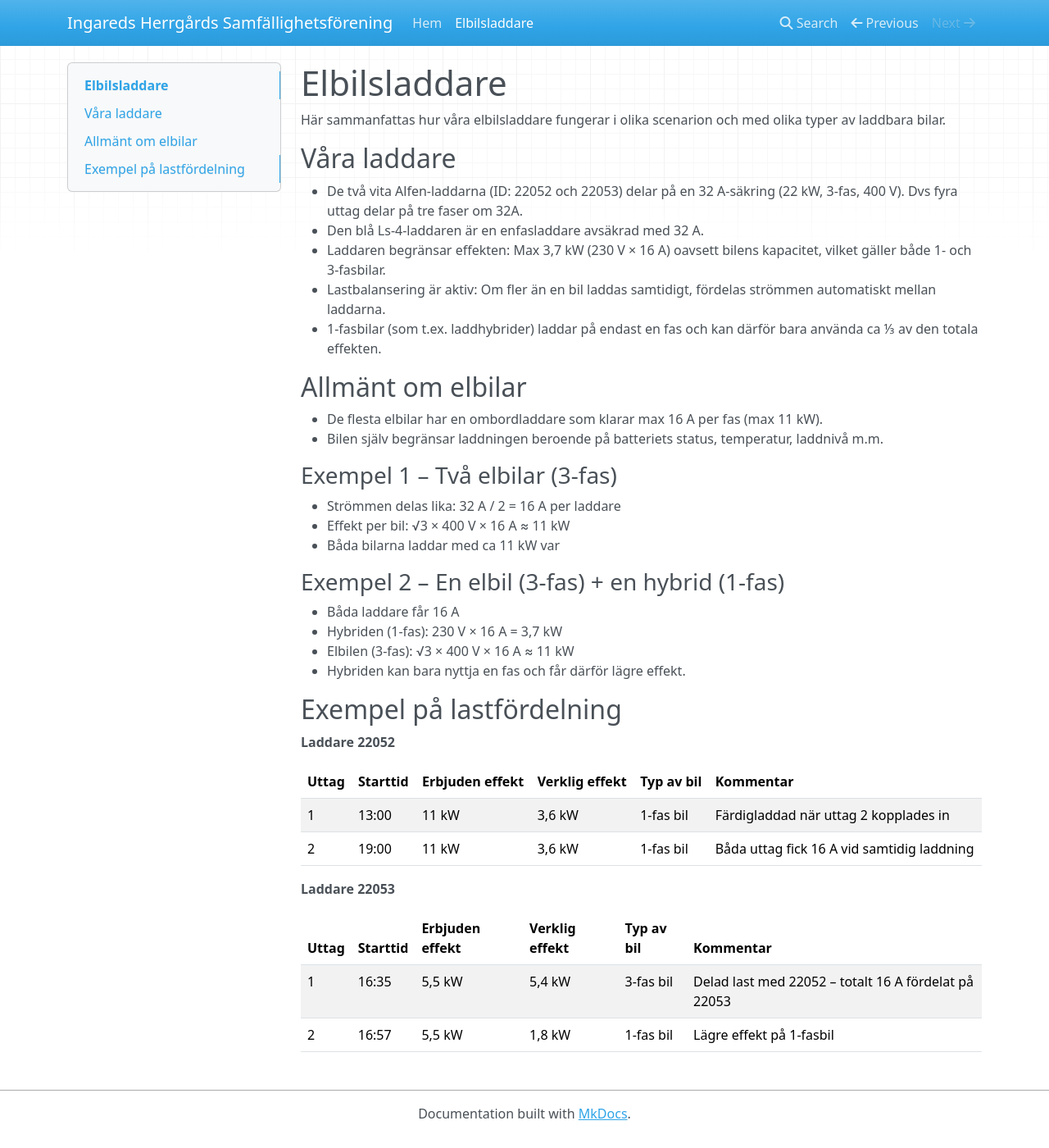
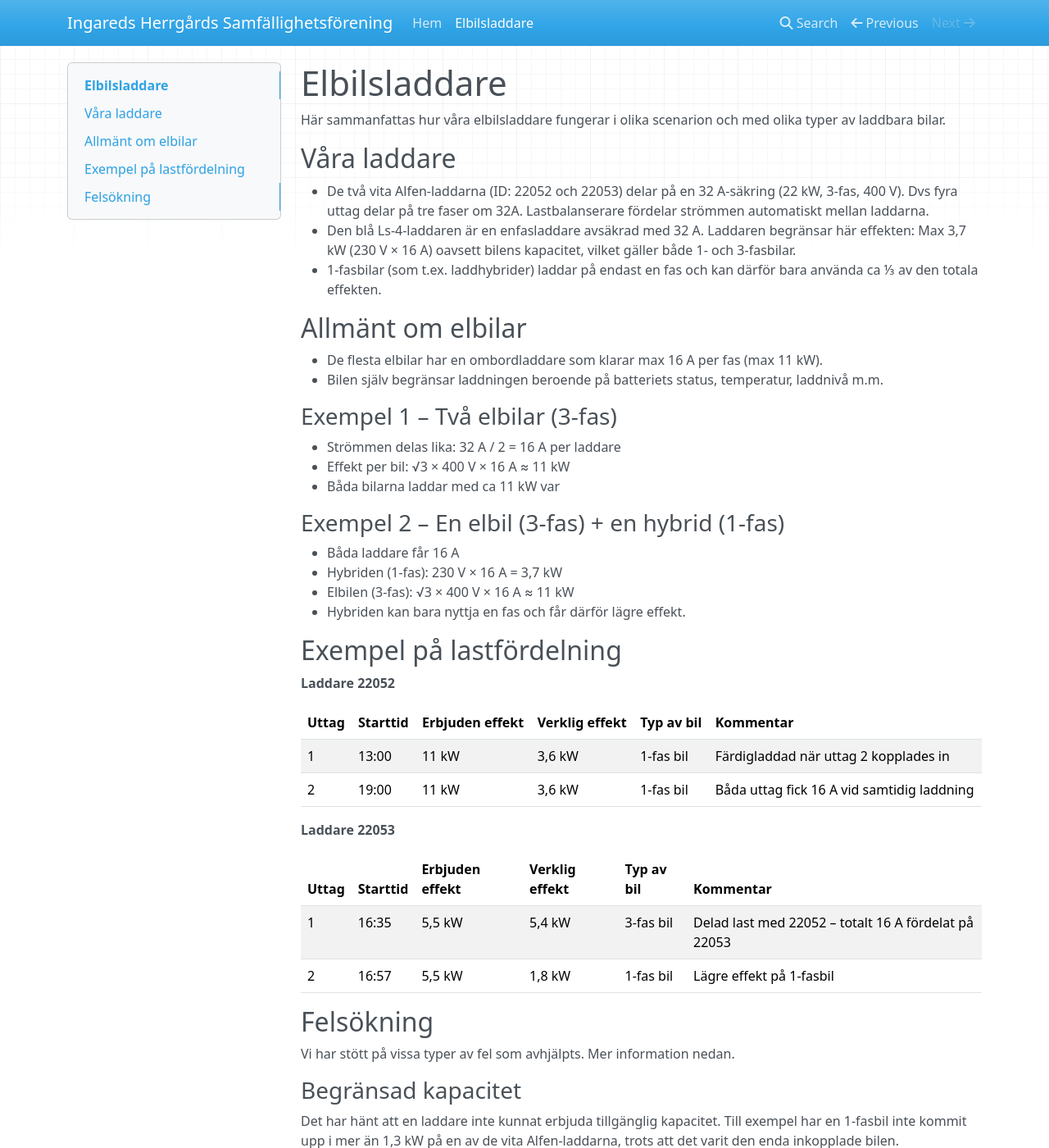
Before and after one commit to robin-persson/ingareds-herrgaard, an MkDocs documentation site: the page built from docs/elbilsladdare.md, in a window 1280 px wide and 1400 px high. Shown: the whole window at 82% size. Built offline with MkDocs 1.6.1, drawn with Linux system fonts in a browser that asks for light colours; nearby versions of some CDN libraries; some of the changed text lies outside the part shown.

Commit message:
Elbilsladdare: Lägg till felskning

```diff
--- a/docs/elbilsladdare.md
+++ b/docs/elbilsladdare.md
@@ -4,10 +4,8 @@
 
 ## Våra laddare
 
-- De två vita Alfen-laddarna (ID: 22052 och 22053) delar på en 32 A-säkring (22 kW, 3-fas, 400 V). Dvs fyra uttag delar på tre faser om 32A.
-- Den blå Ls-4-laddaren är en enfasladdare avsäkrad med 32 A.
-  - Laddaren begränsar effekten: Max 3,7 kW (230 V × 16 A) oavsett bilens kapacitet, vilket gäller både 1- och 3-fasbilar.
-- Lastbalansering är aktiv: Om fler än en bil laddas samtidigt, fördelas strömmen automatiskt mellan laddarna.
+- De två vita Alfen-laddarna (ID: 22052 och 22053) delar på en 32 A-säkring (22 kW, 3-fas, 400 V). Dvs fyra uttag delar på tre faser om 32A. Lastbalanserare fördelar strömmen automatiskt mellan laddarna.
+- Den blå Ls-4-laddaren är en enfasladdare avsäkrad med 32 A. Laddaren begränsar här effekten: Max 3,7 kW (230 V × 16 A) oavsett bilens kapacitet, vilket gäller både 1- och 3-fasbilar.
 - 1-fasbilar (som t.ex. laddhybrider) laddar på endast en fas och kan därför bara använda ca ⅓ av den totala effekten.
 
 ## Allmänt om elbilar
@@ -41,3 +39,15 @@
 |-------|----------|-----------------|---------------|------------|-----------|
 | 1     | 16:35    | 5,5 kW          | 5,4 kW        | 3-fas bil  | Delad last med 22052 – totalt 16 A fördelat på 22053 |
 | 2     | 16:57    | 5,5 kW          | 1,8 kW        | 1-fas bil  | Lägre effekt på 1-fasbil |
+
+## Felsökning
+
+Vi har stött på vissa typer av fel som avhjälpts. Mer information nedan.
+
+### Begränsad kapacitet
+
+Det har hänt att en laddare inte kunnat erbjuda tillgänglig kapacitet. Till exempel har en 1-fasbil inte kommit upp i mer än 1,3 kW på en av de vita Alfen-laddarna, trots att det varit den enda inkopplade bilen.
+
+Detta kan hända om laddaren tappar uppkopplingen till lastbalanseraren. När det händer går laddaren in i ett säkerhetsläge och erbjuder max 6A. 6A på en fas blir ca 1,3 kW. På tre faser blir detta ca 4,2 kW.
+
+Supporten på Mer kan avhjälpa detta på distans. Hör av er till support, se hemsida eller app för kontaktuppgifter, uppge namnet på samfälligheten och be dem ta en titt så fixar de det lätt.
```
